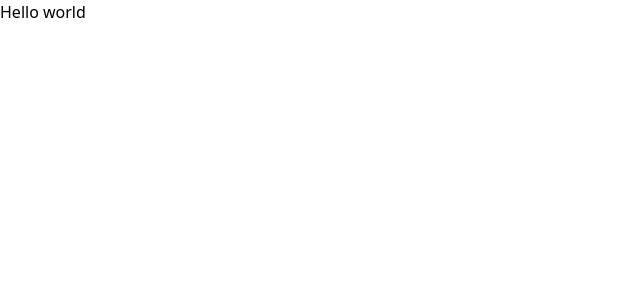
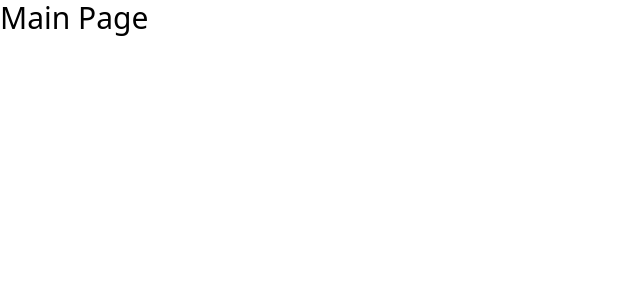
Before and after one commit to seedevk8s/3-frontend-ch2, a React (Vite) app: page / in a window 1280 px wide. Shown: the top 300 px of the page, without its empty margins (0-640 px from the left). Built offline with nearby package versions, Linux system fonts and the light colour scheme.

Commit message:
mainPage 컴포넌트 추가 및 라우팅하기

```diff
--- /dev/null
+++ b/src/pages/mainPage.tsx
@@ -0,0 +1,11 @@
+
+
+function MainPage() {
+  return (
+    <div className="text-3xl">
+      <div>Main Page</div>
+    </div>
+   );
+}
+
+export default MainPage;
--- a/src/router/root.tsx
+++ b/src/router/root.tsx
@@ -1,10 +1,15 @@
+import { lazy, Suspense } from "react";
 import { createBrowserRouter } from "react-router";
+
+const Loading = () => <div>Loading...</div>;
+
+const Main = lazy(() => import("../pages/mainPage"));
 
 
 const router = createBrowserRouter([
   {
     path: "",
-    element: <div>Hello world</div>,
+    element: <Suspense fallback={<Loading />}><Main /></Suspense>,
   },
 ]);
 
```
Also changed, not shown: src/pages/aboutPage.tsx (added).
